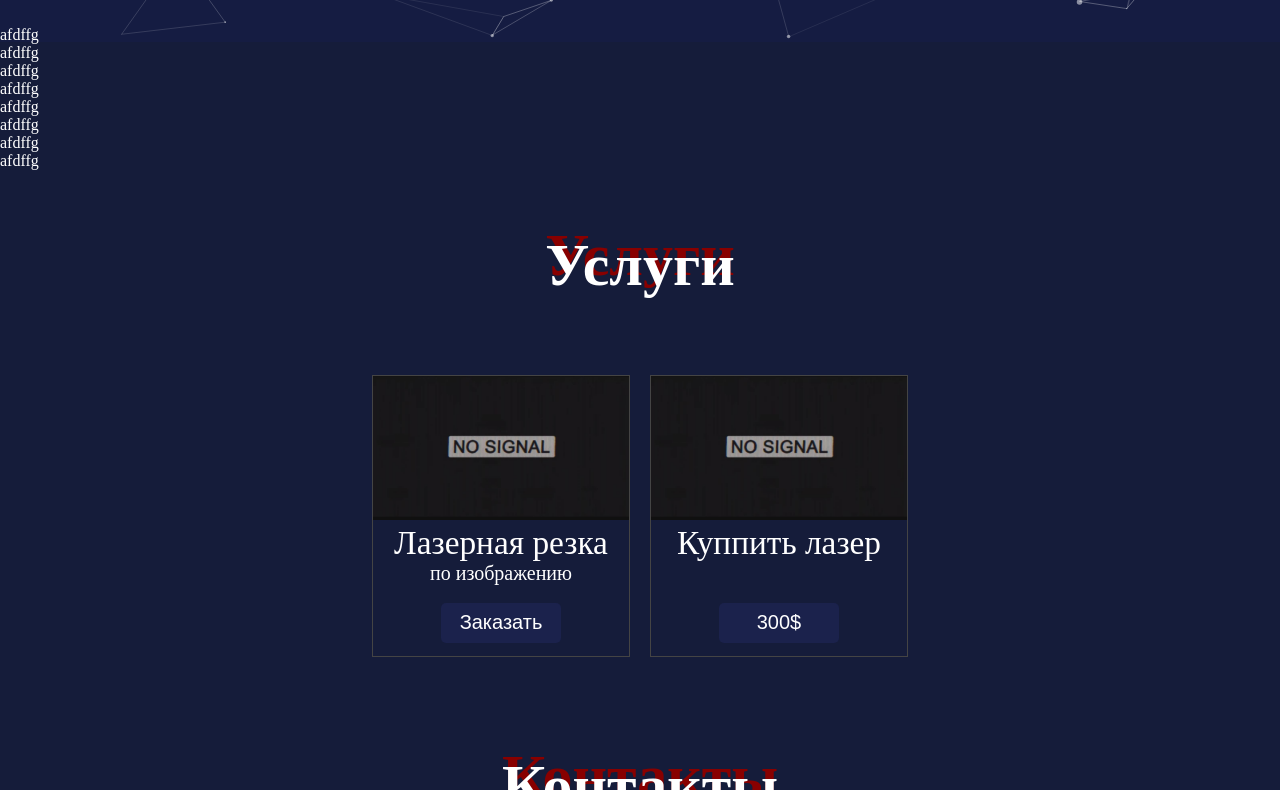
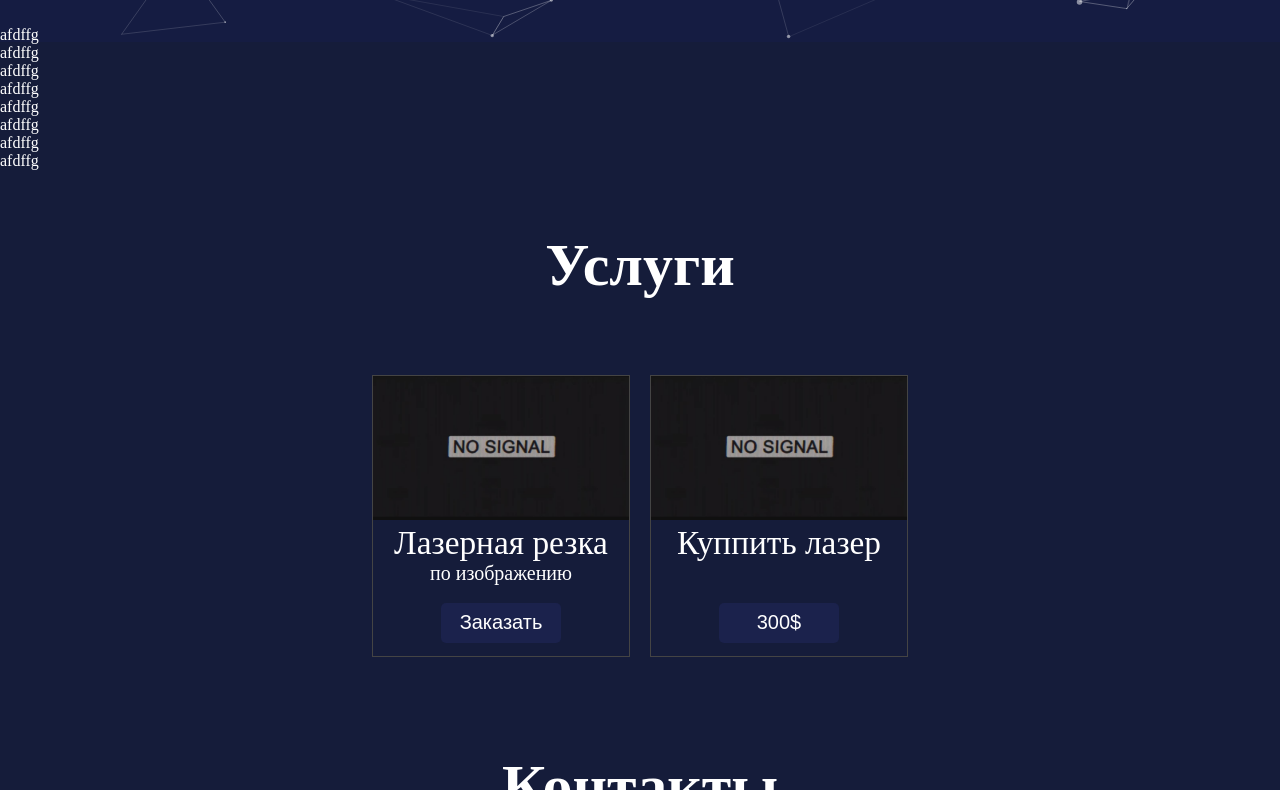
Before and after one commit to EnProSpace/enprospace.github.io, a React app: page / in a window 1280 px wide. Shown: the part 758-1548 px from the top of the page. Built offline with nearby package versions, Linux system fonts and the light colour scheme.

Commit message:
Deleted shadow

```diff
--- a/src/styles/main.css
+++ b/src/styles/main.css
@@ -25,7 +25,7 @@ h1 {
   width: 100%;
   text-align: center;
   font-size: 45pt;
-  text-shadow: 0px -10px 0px #880000;
+  /* text-shadow: 0px -10px 0px #880000; */
 }
 
 
```
Also changed, not shown: dist/main.js.
